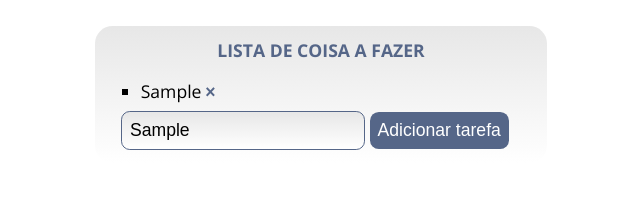
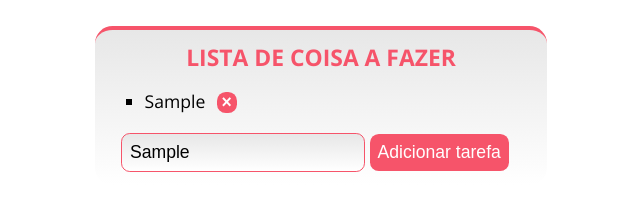
Before and after one commit to fabianelima/To-Do, a plain HTML site: page index.html in a window 1280 px wide. Both pictures are taken after typing "Sample" into the empty fields and a click on the button "Adicionar tarefa". Shown: the whole page, without its empty margins (319-959 px from the left). Drawn offline with nearby package versions, Linux system fonts and the light colour scheme.

Commit message:
Commit só por backup

```diff
--- a/assets/script.js
+++ b/assets/script.js
@@ -12,6 +12,7 @@
 			- O Coffee bota 'return' em tudo, inclusive no início da função de clique do botão [equivalente a 'addEventListener()' no JS puro, '.on('click')' no jQuery].
 			- Se coloco o 'remove()' dentro do 'show()', como no tutorial que estou seguindo, dá um erro de exceção do jQuery. Vou ver como ele compila isso.
 			- Cada vez que atualizo a página, ele remove um item da lista. o_O
+			- Aceita strings vazias.
  */
 
 (function() {
@@ -53,24 +54,29 @@
 
     /* exibe a lista de to-dos */
     show = function() {
-      var i, j, showtodo, todos, _i;
+      var buttons, i, j, l, showtodo, todos, _i;
       todos = getTodos();
       showtodo = '<ul>';
       j = todos.length;
       for (i = _i = 0; 0 <= j ? _i < j : _i > j; i = 0 <= j ? ++_i : --_i) {
-        showtodo += '<li>' + todos[i] + '<button class="remove" id="' + i + '">&times;</button></li>';
+        showtodo += '<li>' + todos[i] + '<button class="remove" >&times;</button></li>';
       }
       showtodo += '</ul>';
       $('.todos').html(showtodo);
+      buttons = $('.remove');
+      l = buttons.length;
+      console.log(buttons[0]);
+
+      /*for k in [0...l]
+      			buttons[k].on 'click', ->
+      				remove
+       */
     };
 
     /* evento add item no to-do */
     $('.add').on('click', function() {
       add();
     });
-
-    /* evento remove item do to-do */
-    $('.remove').on('click', remove());
     return show();
   });
 
--- a/assets/style.less
+++ b/assets/style.less
@@ -12,17 +12,19 @@
 	font-family: 'Open Sans', sans-serif;
 	position: relative;
 	background: linear-gradient(to bottom, #e7e7e7 0%,#ffffff 100%);
+	border-top: 4px solid #F6546A;
 
 	h1 {
 		text-align: center;
-		color: #568;
+		color: #F6546A;
 		text-transform: uppercase;
 		padding-bottom: 3%;
+		font-size: 1.3em;
 	}
 
 	ul {
 		list-style: square;
-		margin-left: 4%;
+		margin-left: 5%;
 	}
 
 	.todos {
@@ -31,7 +33,7 @@
 
 	.add {
 		padding: 2%;
-		background: #568;
+		background: #F6546A;
 		color: #fff;
 		border-radius: 0.5em;
 		cursor: pointer;
@@ -39,15 +41,19 @@
 
 	.task {
 		padding: 2%;
-		border: 1px solid #568;
+		margin-top: 4%;
+		border: 1px solid #F6546A;
 		border-radius: 0.5em;
 		background: linear-gradient(to bottom, #e7e7e7 0%,#ffffff 100%);
 	}
 
 	.remove {
-		padding: 1%;
+		padding: 0% 1.3%;
+		margin-left: 3%;
 		cursor: pointer;
 		font-weight: bold;
-		color: #568;
+		background: #F6546A;
+		color: #fff;
+		border-radius: 0.5em;
 	}
 }
```
Also changed, not shown: assets/style.css, 1 other file.
